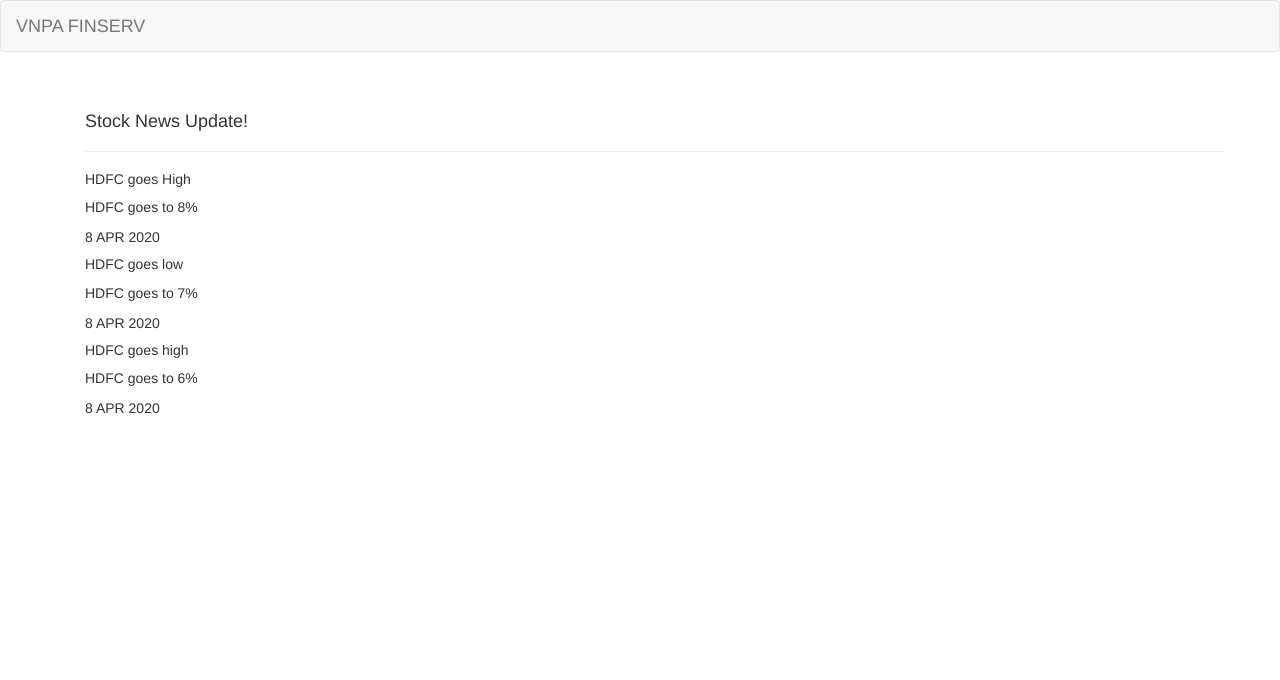
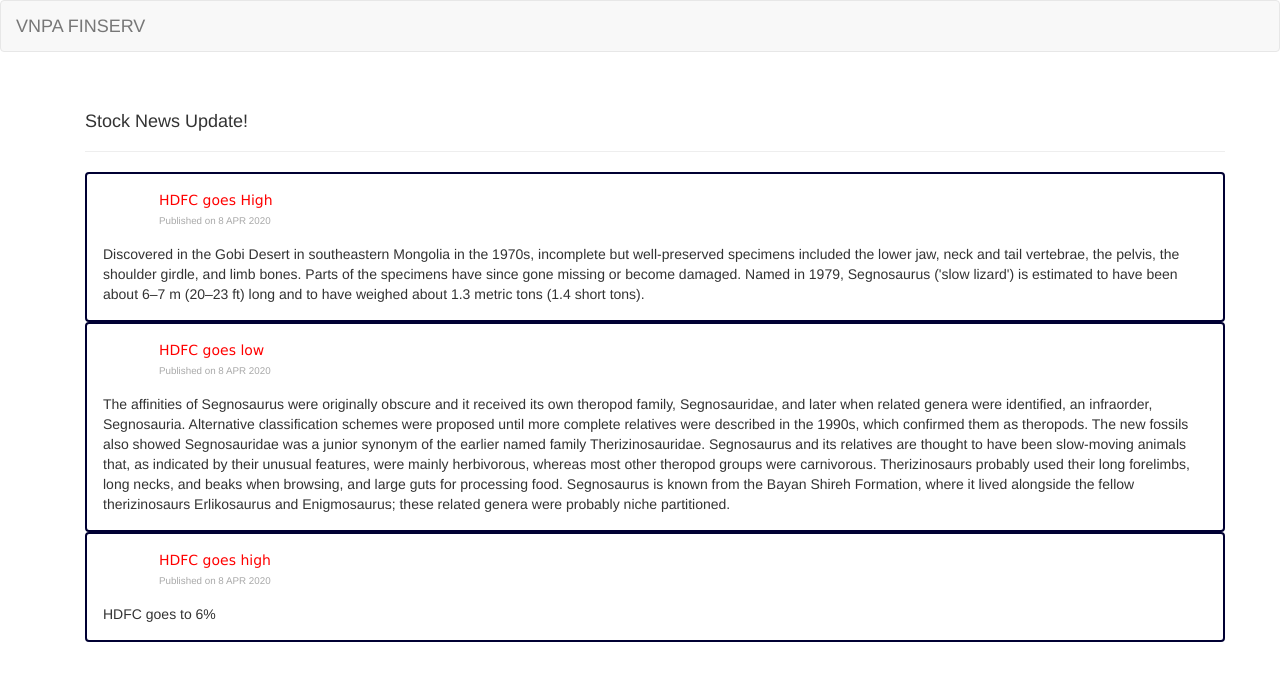
Before and after one commit to mohanraj-raja/vnpafinserv, an Angular app: page / in a window 1280 px wide. Shown: the top 680 px of the page. Built offline with nearby package versions, Linux system fonts and the light colour scheme.

Commit message:
add mat card to the page

```diff
--- a/package.json
+++ b/package.json
@@ -4,10 +4,12 @@
   "private": true,
   "dependencies": {
     "@angular/animations": "9.1.0",
+    "@angular/cdk": "9.2.0",
     "@angular/common": "^9.1.0",
     "@angular/compiler": "^9.1.0",
     "@angular/core": "^9.1.0",
     "@angular/forms": "^9.1.0",
+    "@angular/material": "^9.2.0",
     "@angular/platform-browser": "^9.1.0",
     "@angular/platform-browser-dynamic": "^9.1.0",
     "@angular/router": "^9.1.0",
--- a/src/app/app.module.ts
+++ b/src/app/app.module.ts
@@ -1,13 +1,14 @@
 import { NgModule } from '@angular/core';
 import { BrowserModule } from '@angular/platform-browser';
 import { FormsModule } from '@angular/forms';
+import {MatCardModule} from '@angular/material/card';
 
 import { AppComponent } from './app.component';
 import { HelloComponent } from './hello.component';
 import { NewsComponent } from './news/news.component';
 
 @NgModule({
-  imports:      [ BrowserModule, FormsModule ],
+  imports:      [ BrowserModule, FormsModule, MatCardModule ],
   declarations: [ AppComponent, HelloComponent, NewsComponent ],
   bootstrap:    [ AppComponent ]
 })
--- a/src/app/news/news.component.css
+++ b/src/app/news/news.component.css
@@ -0,0 +1,15 @@
+mat-card-title {
+  text-align: left;
+  color: red;
+  font-family: 'Lucida Sans', 'Lucida Sans Regular', 'Lucida Grande', 'Lucida Sans Unicode', Geneva, Verdana, sans-serif;
+}
+
+mat-card-subtitle {
+  text-align: left;
+  color:darkgrey;
+  font-size: 70%;
+}
+
+.example-card{
+  border: 2px solid #003
+}
--- a/src/app/news/news.component.html
+++ b/src/app/news/news.component.html
@@ -3,8 +3,18 @@
     <h4>Stock News Update!</h4>
   </div>
   <div *ngFor="let news of newses;">
-        <h5>{{news.title}}</h5>
-        <p>{{news.description}}</p>
-        <p>{{news.postedOn}}</p>
+        <mat-card class="example-card">
+  <mat-card-header>
+    <div mat-card-avatar class="example-header-image"></div>
+    <mat-card-title>{{news.title}}</mat-card-title>
+    <mat-card-subtitle>Published on {{news.postedOn}}</mat-card-subtitle>
+  </mat-card-header>
+  <mat-card-content>
+    <p>
+      {{news.description}}
+    </p>
+  </mat-card-content>
+
+</mat-card>
   </div>
   </div>
--- a/src/app/news/news.component.ts
+++ b/src/app/news/news.component.ts
@@ -1,5 +1,6 @@
 import { Component, OnInit } from '@angular/core';
 import { News } from '../model/news';
+import {MatCardModule} from '@angular/material/card';
 
 @Component({
   selector: 'app-news',
@@ -8,8 +9,8 @@
 })
 export class NewsComponent implements OnInit {
    private newses:News[] =[
-    {title:'HDFC goes High',description:"HDFC goes to 8%",postedOn:'8 APR 2020'},
-      {title:'HDFC goes low',description:"HDFC goes to 7%",postedOn:'8 APR 2020'},
+    {title:'HDFC goes High',description:"Discovered in the Gobi Desert in southeastern Mongolia in the 1970s, incomplete but well-preserved specimens included the lower jaw, neck and tail vertebrae, the pelvis, the shoulder girdle, and limb bones. Parts of the specimens have since gone missing or become damaged. Named in 1979, Segnosaurus ('slow lizard') is estimated to have been about 6–7 m (20–23 ft) long and to have weighed about 1.3 metric tons (1.4 short tons). ",postedOn:'8 APR 2020'},
+      {title:'HDFC goes low',description:"The affinities of Segnosaurus were originally obscure and it received its own theropod family, Segnosauridae, and later when related genera were identified, an infraorder, Segnosauria. Alternative classification schemes were proposed until more complete relatives were described in the 1990s, which confirmed them as theropods. The new fossils also showed Segnosauridae was a junior synonym of the earlier named family Therizinosauridae. Segnosaurus and its relatives are thought to have been slow-moving animals that, as indicated by their unusual features, were mainly herbivorous, whereas most other theropod groups were carnivorous. Therizinosaurs probably used their long forelimbs, long necks, and beaks when browsing, and large guts for processing food. Segnosaurus is known from the Bayan Shireh Formation, where it lived alongside the fellow therizinosaurs Erlikosaurus and Enigmosaurus; these related genera were probably niche partitioned.",postedOn:'8 APR 2020'},
         {title:'HDFC goes high',description:"HDFC goes to 6%",postedOn:'8 APR 2020'}
 
   ];
--- a/src/index.html
+++ b/src/index.html
@@ -1,7 +1,7 @@
 <!DOCTYPE html>
 <html lang="en">
 <head>
-  <title>Bootstrap Example</title>
+  <title>VNPA Finserv</title>
   <meta charset="utf-8">
   <meta name="viewport" content="width=device-width, initial-scale=1">
   <link rel="stylesheet" href="https://maxcdn.bootstrapcdn.com/bootstrap/3.4.0/css/bootstrap.min.css">
```
